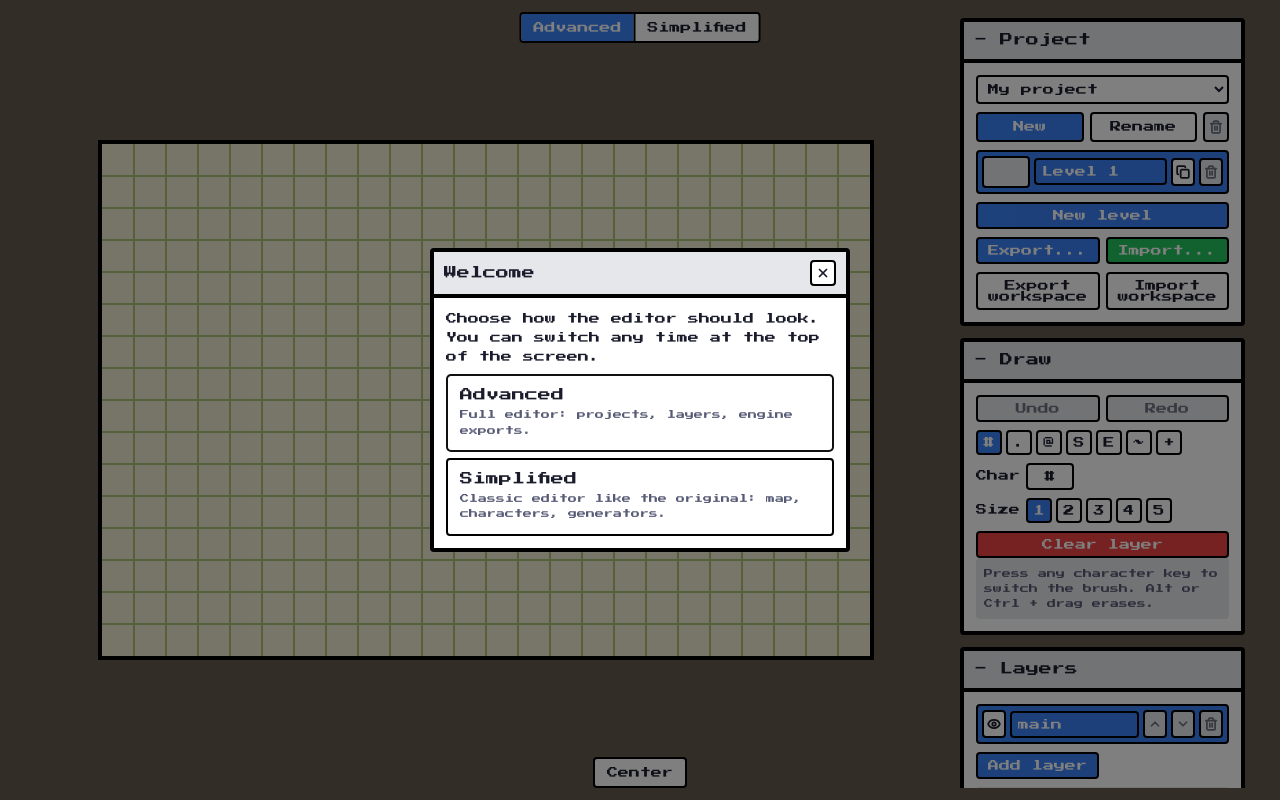
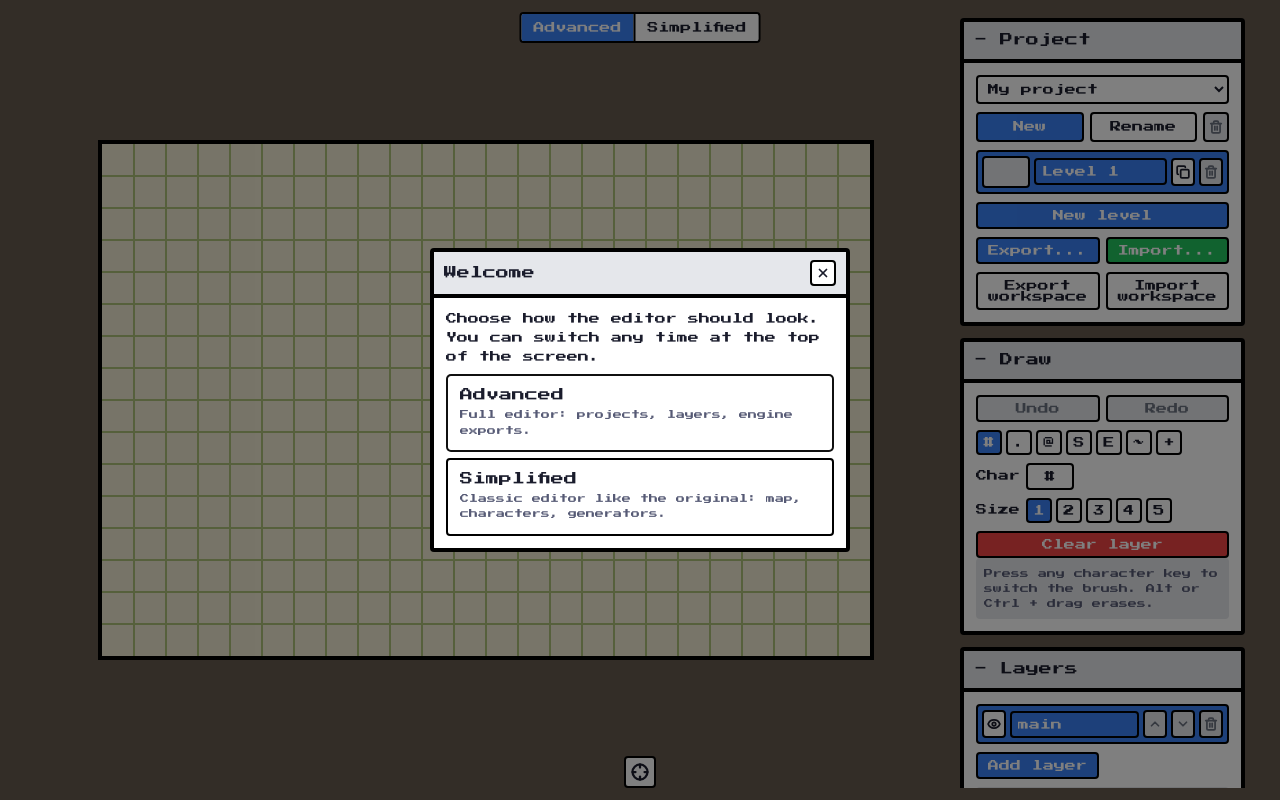
Before and after one commit to stmn/ascii-map-editor, a website built with Vite: page index.html in a window 1280 px wide. Built offline with nearby package versions, Linux system fonts and the light colour scheme.

Commit message:
Use crosshair icon for the floating center button

```diff
--- a/src/styles.css
+++ b/src/styles.css
@@ -924,17 +924,31 @@ body.mode-simplified .sidebar > details[data-section='generate'] {
   color: #565a75;
 }
 
-/* Plywajacy Center: lustro przelacznika trybu przy dolnej krawedzi - ten sam bialy przycisk
-   w stylu v1 i ten sam z-index (ponizej modali i toastow, powyzej kolumn kart). */
+/* Plywajacy przycisk centrowania: lustro przelacznika trybu przy dolnej krawedzi - ten sam
+   bialy przycisk w stylu v1 i ten sam z-index (ponizej modali i toastow, powyzej kolumn kart).
+   Kwadrat 32x32 z sama ikona celownika, jak przyciski-ikony w kartach (tylko wiekszy, bo stoi
+   samotnie nad mapa); box-sizing, zeby ramka 2px miescila sie w tych 32 px. */
 .center-fab {
   position: fixed;
   bottom: 12px;
   left: 50%;
   transform: translateX(-50%);
   z-index: 10;
+  box-sizing: border-box;
+  width: 32px;
+  height: 32px;
+  padding: 0;
+  display: inline-flex;
+  align-items: center;
+  justify-content: center;
   color: #1a1c2c;
   background: #ffffff;
-  padding: 8px 12px;
+}
+
+/* Ikona wieksza niz 14px z kart - przycisk stoi sam nad mapa, wiec celownik ma byc czytelny. */
+.center-fab .icon {
+  width: 18px;
+  height: 18px;
 }
 
 .center-fab:hover {
@@ -945,8 +959,9 @@ body.mode-simplified .sidebar > details[data-section='generate'] {
   background: #d1d5db;
 }
 
-/* Toast: pigulka na dole ekranu, znika po 3 s. Stoi NAD plywajacym Center (12px + jego
-   wysokosc), zeby komunikat nie zaslanial przycisku ani odwrotnie. */
+/* Toast: pigulka na dole ekranu, znika po 3 s. Stoi NAD plywajacym przyciskiem centrowania
+   (12 px jego odstepu + 32 px wysokosci + 12 px przerwy = 56), zeby komunikat nie zaslanial
+   przycisku ani odwrotnie. */
 .toast {
   position: fixed;
   left: 50%;
--- a/src/ui/center.ts
+++ b/src/ui/center.ts
@@ -1,14 +1,15 @@
-// Plywajacy przycisk Center: staly punkt "wroc do mapy" na dole ekranu, w OBU trybach.
+// Plywajacy przycisk centrowania widoku: staly celownik na dole ekranu, w OBU trybach.
 // Mieszka poza kartami (jak przelacznik trybu), bo mapa da sie odjechac w bok takze wtedy,
 // gdy karta z przyciskiem Center jest ukryta, przewinieta albo przeciagnieta do drugiej kolumny.
-import { button } from './dom';
+import { iconButton } from './dom';
+import { icon } from './icons';
 
 /**
- * Doklada przycisk do body. Samo wycentrowanie robi wolajacy - to ustawienie WIDOKU
+ * Doklada przycisk do body. Sam napis zastapila ikona celownika - przy dolnej krawedzi ekranu
+ * kwadratowy przycisk zaslania mniej mapy niz etykieta, a opis niesie tooltip (i aria-label,
+ * dokladany przez iconButton). Samo wycentrowanie robi wolajacy - to ustawienie WIDOKU
  * (bez historii i bez autozapisu), wspolne z przyciskiem Center w karcie glownej.
  */
 export function initCenterButton(onCenter: () => void): void {
-  const btn = button('Center', 'center-fab', onCenter);
-  btn.title = 'Center the view on the map';
-  document.body.append(btn);
+  document.body.append(iconButton(icon('crosshair'), 'center-fab', 'Center view', onCenter));
 }
--- a/src/ui/icons.ts
+++ b/src/ui/icons.ts
@@ -14,6 +14,7 @@ export type IconName =
   | 'eye'
   | 'eye-off'
   | 'copy'
+  | 'crosshair'
   | 'x';
 
 /** Pojedynczy wezel potomny <svg> - ten zestaw ikon Lucide korzysta tylko z path/circle/rect. */
@@ -55,6 +56,14 @@ const ICONS: Record<IconName, IconShape[]> = {
     { tag: 'rect', attrs: { width: '14', height: '14', x: '8', y: '8', rx: '2', ry: '2' } },
     path('M4 16c-1.1 0-2-.9-2-2V4c0-1.1.9-2 2-2h10c1.1 0 2 .9 2 2'),
   ],
+  // celownik: okrag i cztery kreski na osiach - plywajacy przycisk centrowania widoku
+  crosshair: [
+    { tag: 'circle', attrs: { cx: '12', cy: '12', r: '10' } },
+    path('M22 12h-4'),
+    path('M6 12H2'),
+    path('M12 6V2'),
+    path('M12 22v-4'),
+  ],
   x: [
     path('M18 6 6 18'),
     path('m6 6 12 12'),
```
Also changed, not shown: LICENSES.md, README.md.
